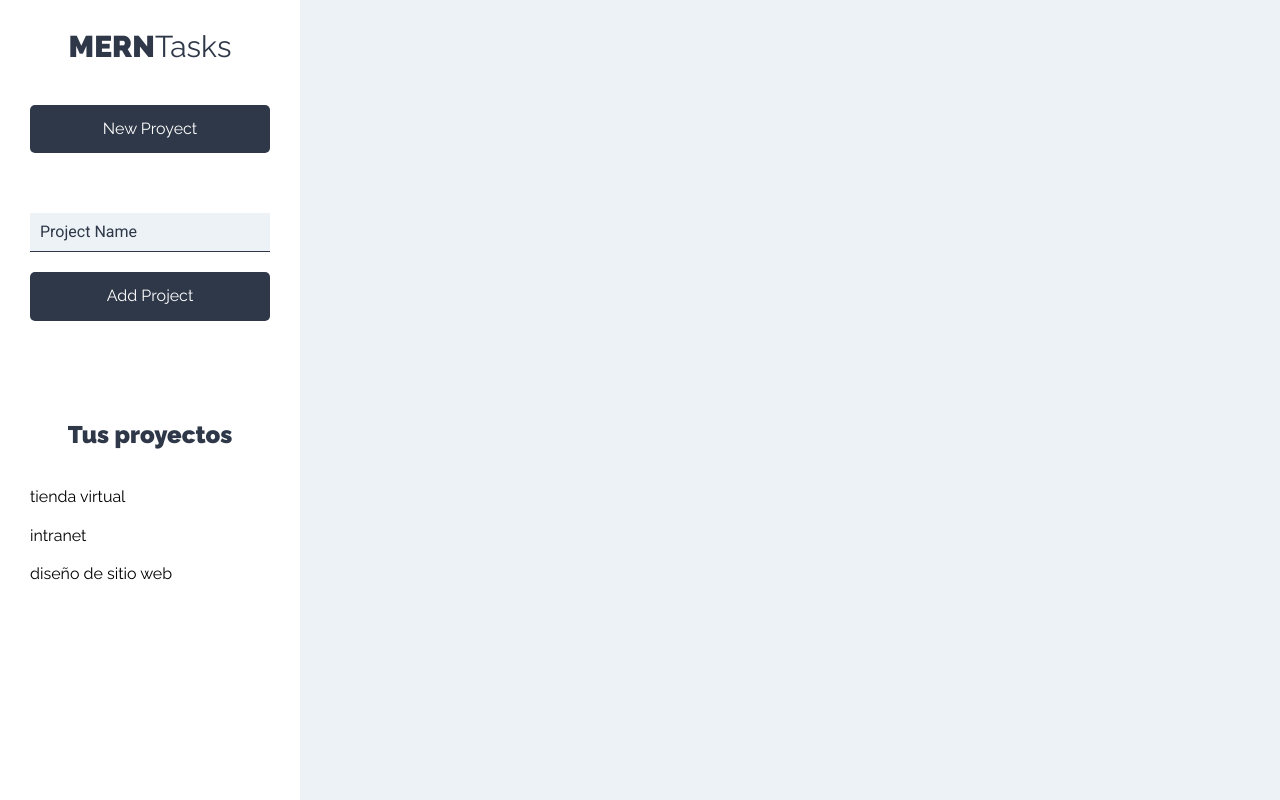
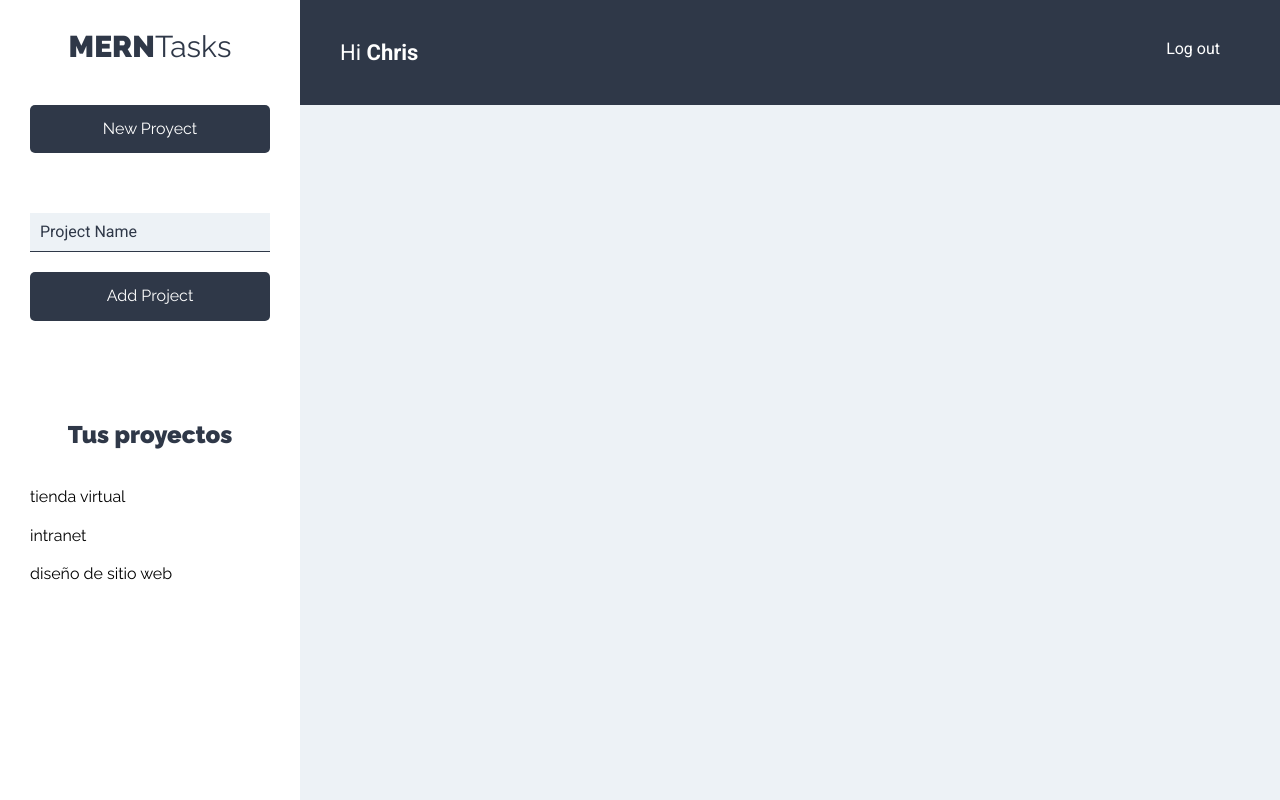
Before and after one commit to ChristianRM/task_manager-client, a React (Create React App) app: page /projects in a window 1280 px wide. Built offline with nearby package versions, Linux system fonts and the light colour scheme.

Commit message:
Add layout header

```diff
--- /dev/null
+++ b/src/components/layout/Bar.js
@@ -0,0 +1,14 @@
+const Bar = () => {
+    return (
+        <header className="app-header">
+            <p className="nombre-usuario">
+                Hi <span>Chris</span>
+            </p>
+            <nav className="nav-principal">
+                <a href="#!">Log out</a>
+            </nav>
+        </header>
+     );
+}
+
+export default Bar;
--- a/src/components/projects/Projects.js
+++ b/src/components/projects/Projects.js
@@ -1,9 +1,11 @@
 import Sidebar from "../layout/Sidebar";
+import Bar from "../layout/Bar";
 const Projects = () => {
     return (
         <div className="contenedor-app">
             <Sidebar />
             <div className="seccion-principal">
+                <Bar />
                 <main>
                     <div className="contenedor-tareas">
 
```
Also changed, not shown: 1 other file (tests, documents, lock files or other folders).
